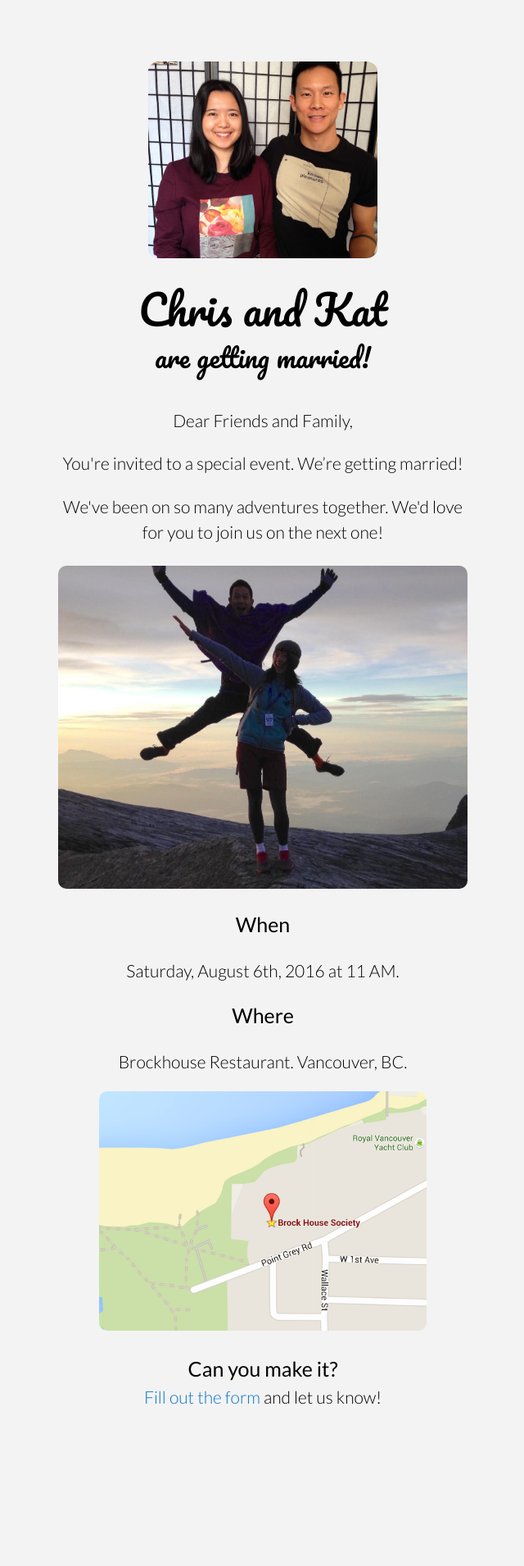
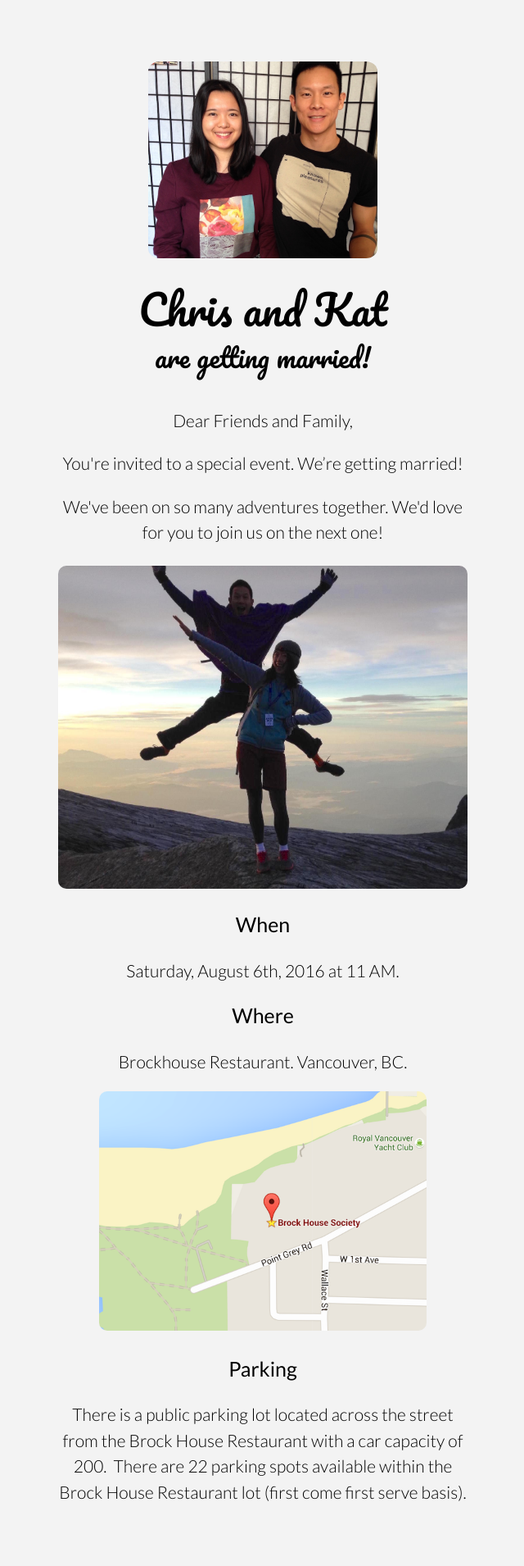
Before and after one commit to csytan/csytan.github.io, a Jekyll site: the page chrisandkat/index.html, which Jekyll copies as it is, in a window 1280 px wide. Shown: the whole page at 82% size, without its empty margins (319-959 px from the left). Built offline with Jekyll 4.4.1, drawn with Linux system fonts in a browser that asks for light colours; before the commit the page ends 1795 px from its top, so only the background shows below that.

Commit message:
Update site

```diff
--- a/Gemfile
+++ b/Gemfile
@@ -5,3 +5,4 @@ require 'open-uri'
 versions = JSON.parse(open('https://pages.github.com/versions.json').read)
 
 gem 'github-pages', versions['github-pages']
+gem 'pygments.rb'
--- a/chrisandkat/index.html
+++ b/chrisandkat/index.html
@@ -52,18 +52,15 @@
             <img src="map.png">
         </a>
 
+        <h2>Parking</h2>
 
-        <h2>Can you make it?</h2>
-
-        <a href="https://docs.google.com/forms/d/1ZqLsRBAJOz33PjRs9d_qiHdmLegmewaXV2hS0yF4e30/viewform">
-            Fill out the form
-        </a> and let us know!
-
+        <p>
+            There is a public parking lot located across the street from the Brock House Restaurant with a car capacity of 200.  There are 22 parking spots available within the Brock House Restaurant lot (first come first serve basis).
+        </p>
 
         <script>
             var pic = document.querySelector('.mainpic');
             var imgs = pic.querySelector('img');
-            console.log(pic, imgs)
         </script>
     </body>
 </html>
```
Also changed, not shown: README.md.
